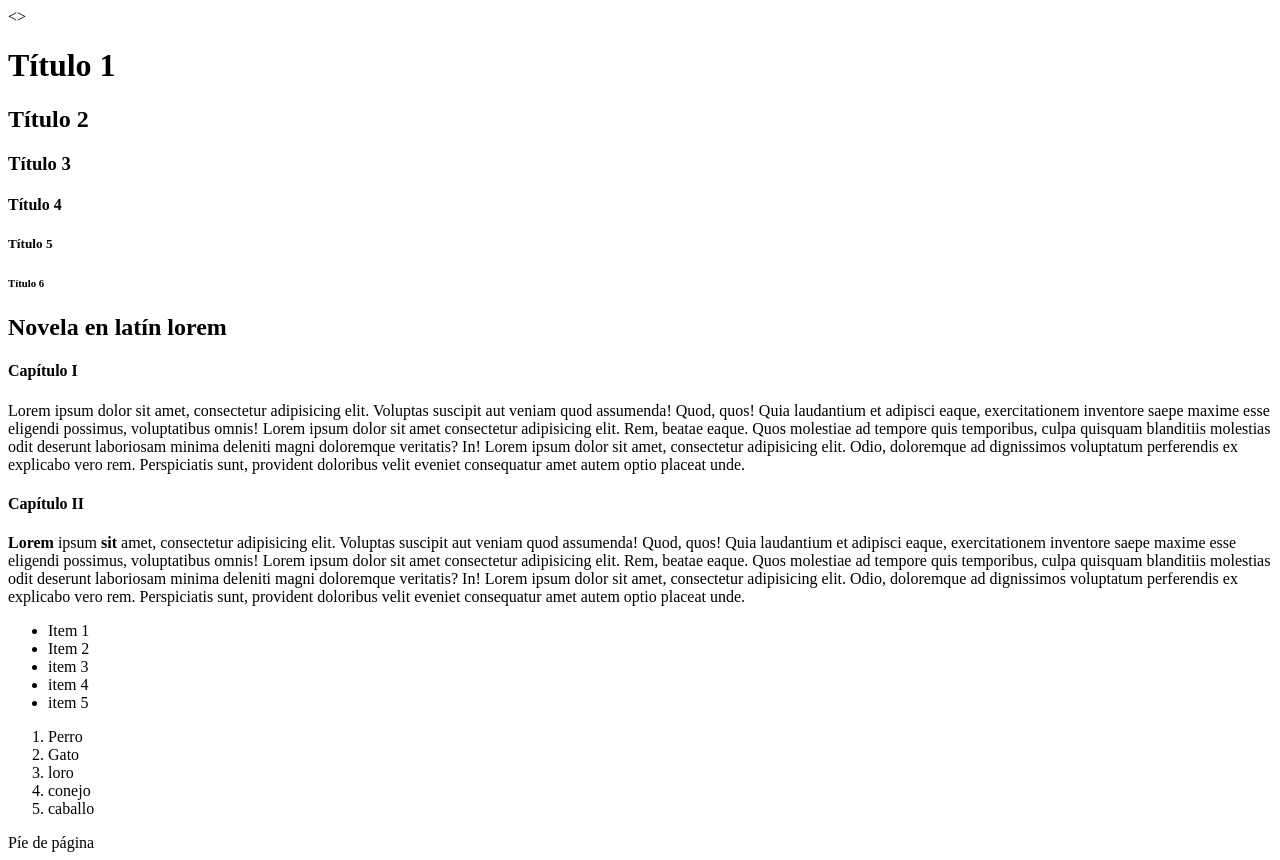
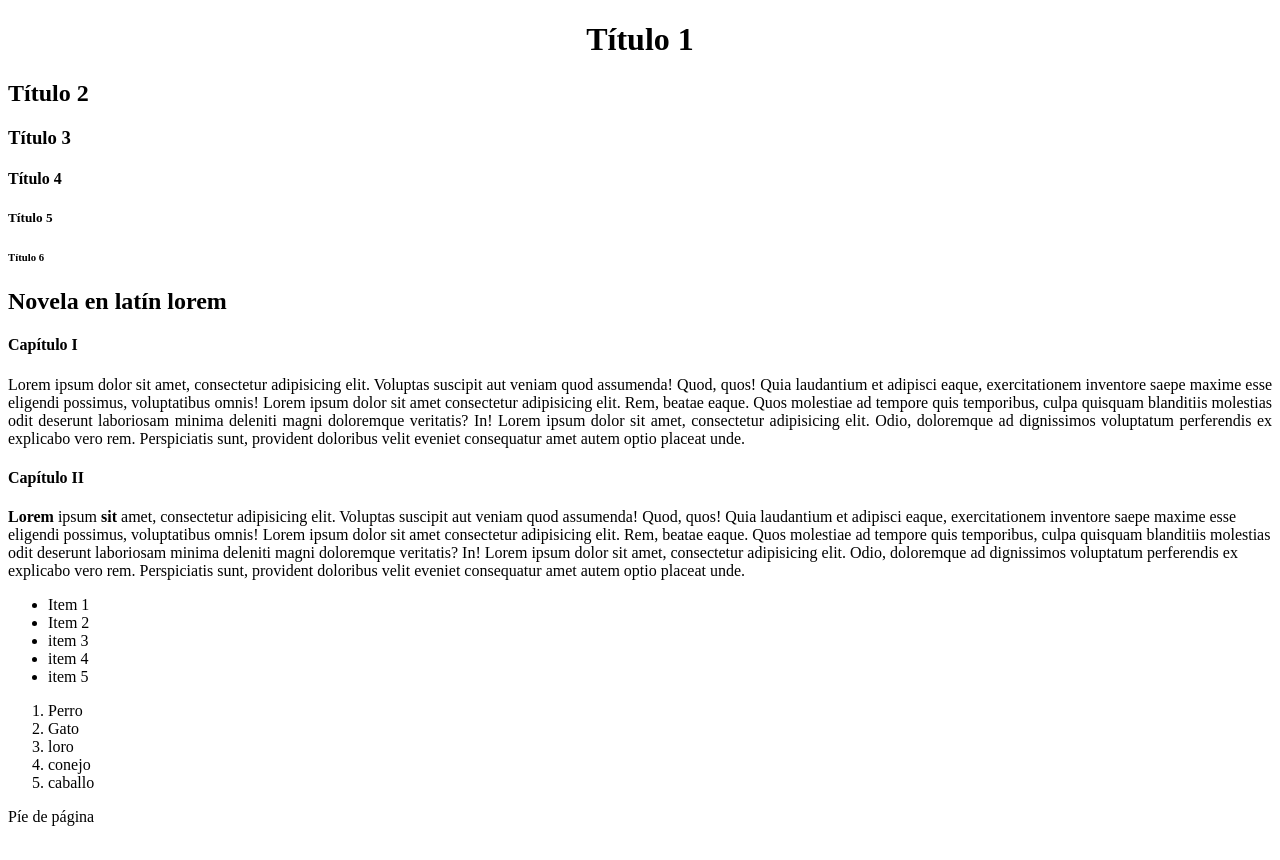
Before and after one commit to jotta-hop/MisionTic_ciclo_3, a plain HTML site: page introduction-html/index.html in a window 1280 px wide. After the commit the page ends 834 px from the top, so only its background shows below. Drawn offline with Linux system fonts and the light colour scheme.

Commit message:
html introdution

```diff
--- a/introduction-html/index.html
+++ b/introduction-html/index.html
@@ -10,8 +10,8 @@
     <!--Cabecera del documento-->
     <body>
         <!--Cabecera de la página-->
-        <>
-        <h1>Título 1</h1>
+
+        <h1 style="text-align: center;">Título 1</h1>
         <h2>Título 2</h2>
         <h3>Título 3</h3>
         <h4>Título 4</h4>
@@ -22,7 +22,7 @@
         <main>
             <h2>Novela en latín lorem</h2>
             <h4>Capítulo I</h4>
-            <p>
+            <p style="text-align: justify">
                 Lorem ipsum dolor sit amet, consectetur adipisicing elit. Voluptas suscipit aut veniam quod assumenda! Quod, quos! Quia laudantium et adipisci eaque, exercitationem inventore saepe maxime esse eligendi possimus, voluptatibus omnis!
                 Lorem ipsum dolor sit amet consectetur adipisicing elit. Rem, beatae eaque. Quos molestiae ad tempore quis temporibus, culpa quisquam blanditiis molestias odit deserunt laboriosam minima deleniti magni doloremque veritatis? In!
 
@@ -60,7 +60,7 @@
                 <li>conejo</li>
                 <li>caballo</li>
             </ol>
-            </section>
+        </section>
         </main>
         <!--Píe de página-->
 
```
